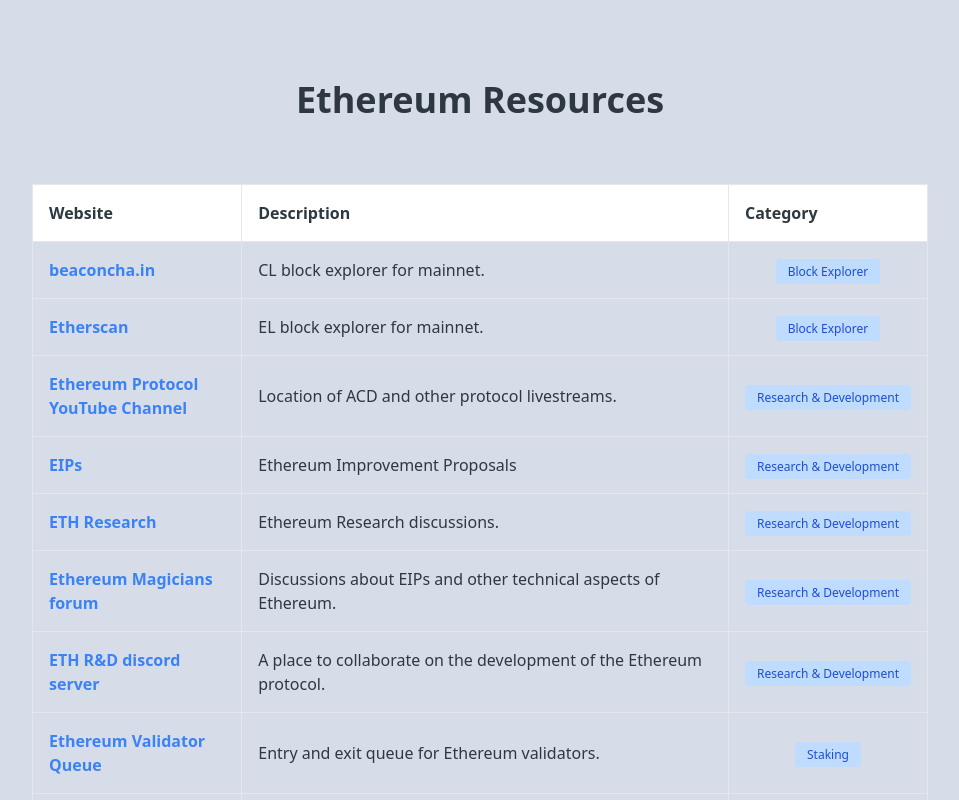
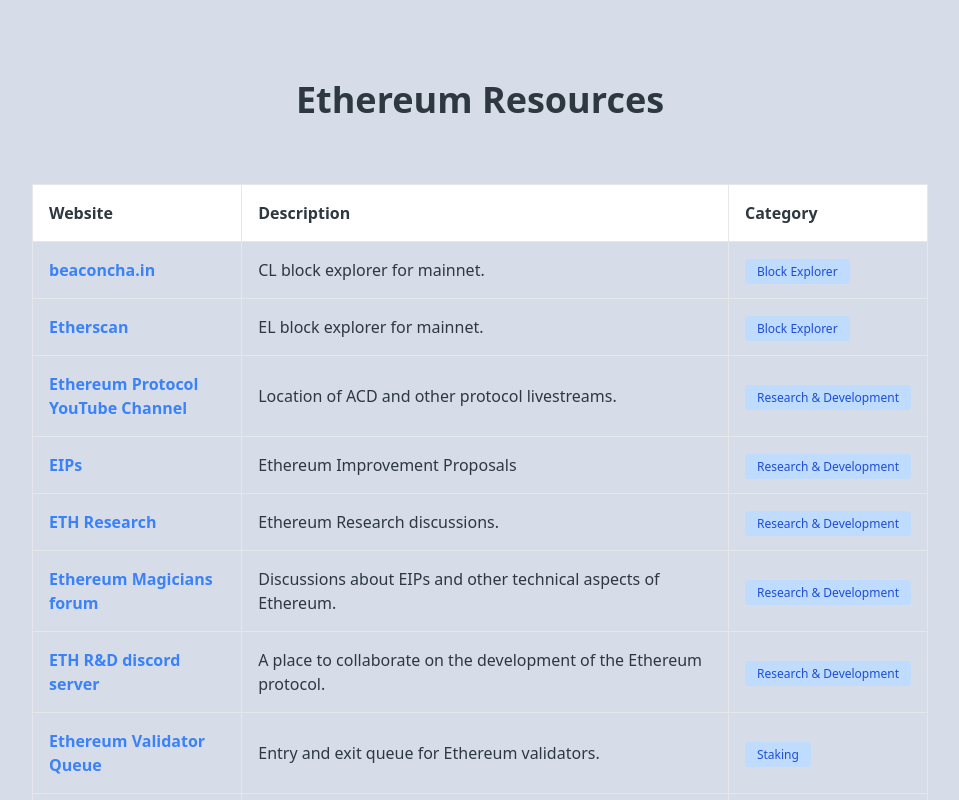
Before and after one commit to colfax23/ethereumresources-io, a Next.js app: page / in a window 1280 px wide. Shown: the top 800 px of the page, without its empty margins (160-1119 px from the left). Built offline with nearby package versions, Linux system fonts and the light colour scheme.

Commit message:
Left align the category

```diff
--- a/src/app/components/LinkItem.tsx
+++ b/src/app/components/LinkItem.tsx
@@ -19,7 +19,7 @@ const LinkItem: React.FC<LinkItemProps> = ({ link }) => {
         </a>
       </td>
       <td className="p-4 border">{link.description}</td>
-      <td className="p-4 border text-center">
+      <td className="p-4 border">
         <span className="bg-blue-200 text-blue-700 rounded px-3 py-1 text-xs whitespace-nowrap">
           {link.category}
         </span>
```
